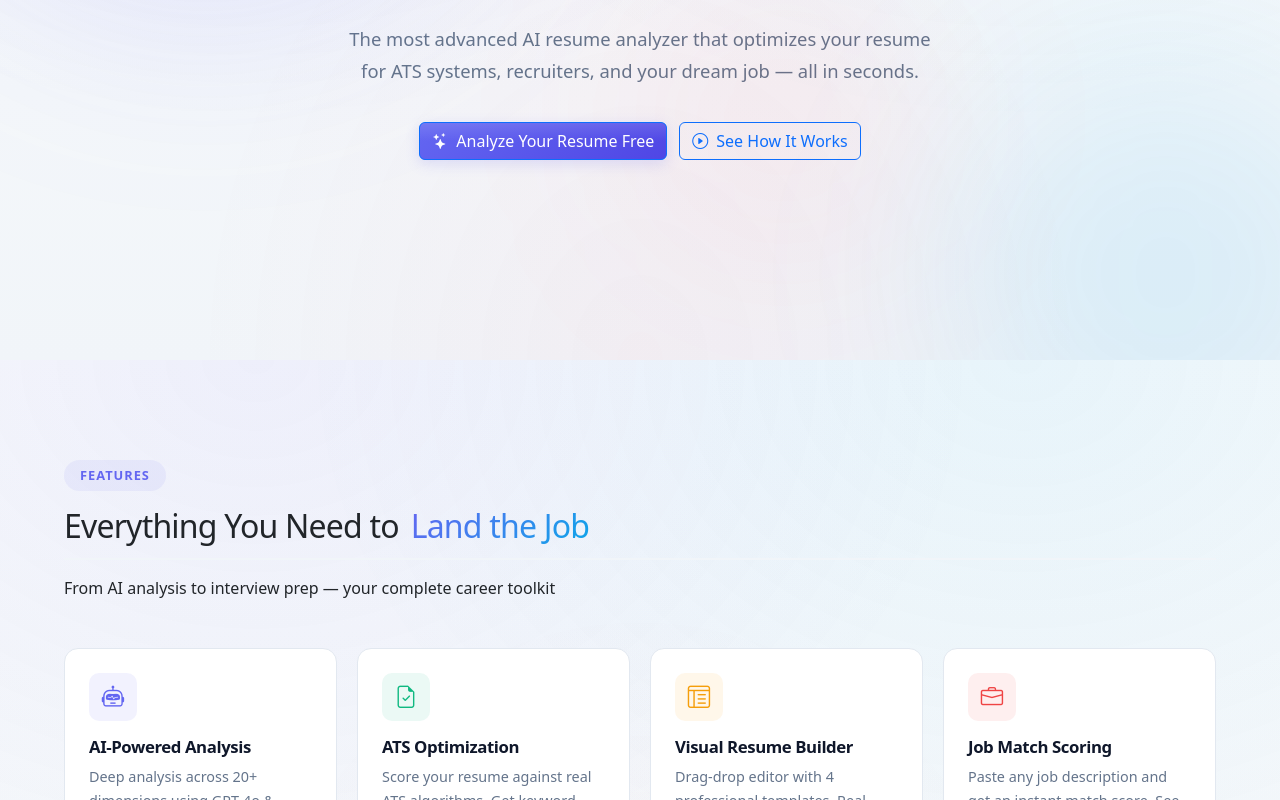
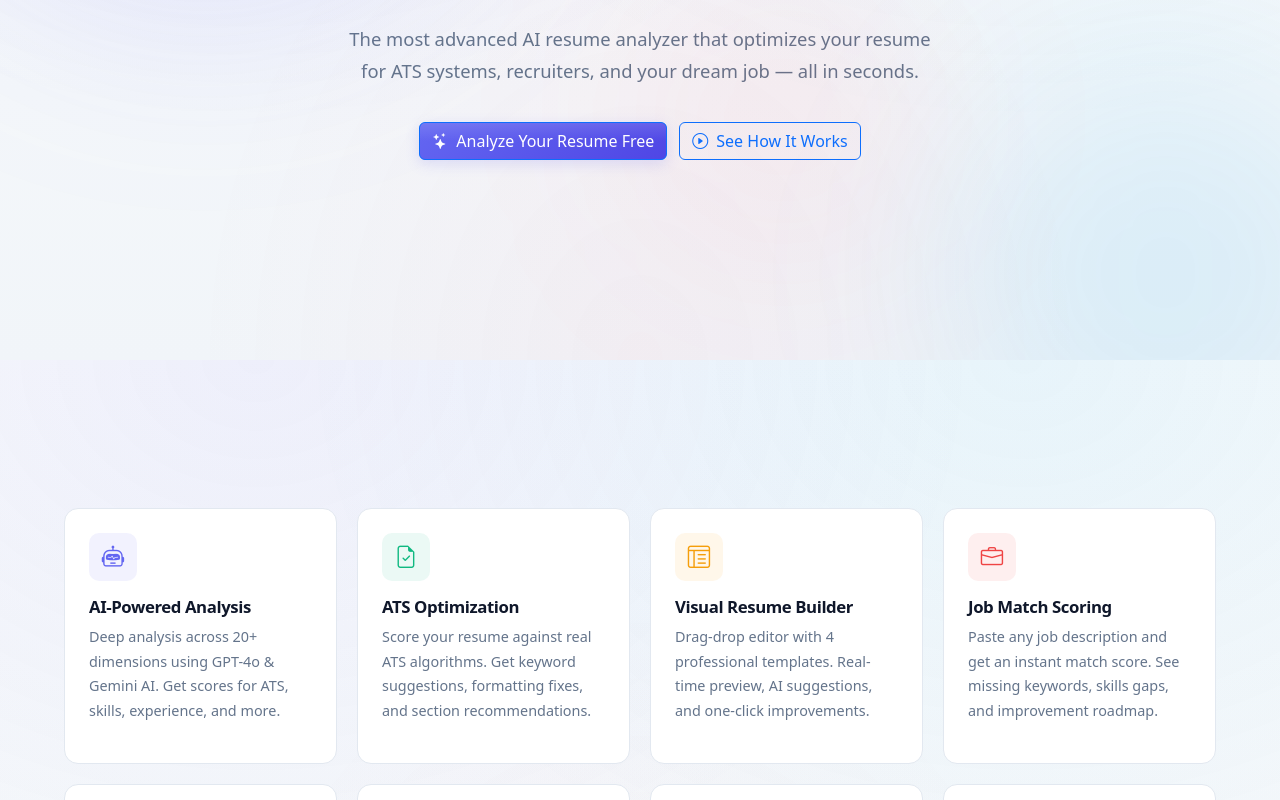
Before and after one commit to aajagiyadhruv12/resumeai, a React (Create React App) app in the folder frontend/: page / in a window 1280 px wide. Shown: the part 440-1240 px from the top of the page. Built offline with nearby package versions, Linux system fonts and the light colour scheme; no server answers.

Commit message:
Remove Features section header but keep all feature cards

```diff
--- a/frontend/src/components/Landing.js
+++ b/frontend/src/components/Landing.js
@@ -108,12 +108,6 @@ const Landing = ({ onGetStarted }) => {
       {/* ── FEATURES ── */}
       <section className="landing-features" id="features">
         <div className="landing-container">
-          <FadeInSection>
-            <div className="section-label">Features</div>
-            <h2 className="section-title">Everything You Need to <span className="text-gradient">Land the Job</span></h2>
-            <p className="section-subtitle">From AI analysis to interview prep — your complete career toolkit</p>
-          </FadeInSection>
-
           <div className="features-grid">
             {features.map((f, i) => (
               <FadeInSection key={i} delay={i * 0.05}>
```
